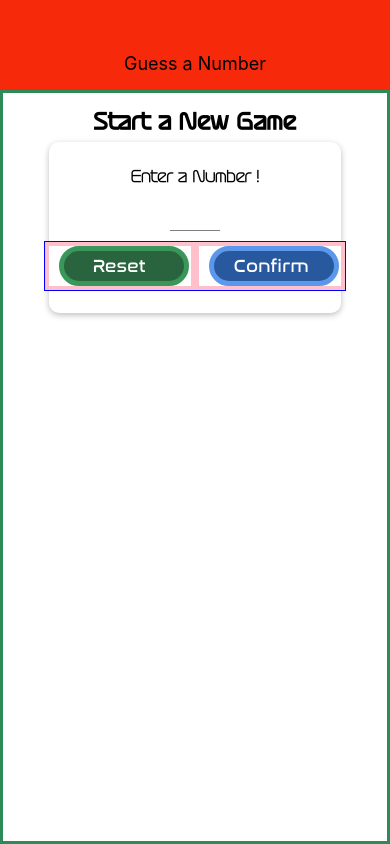
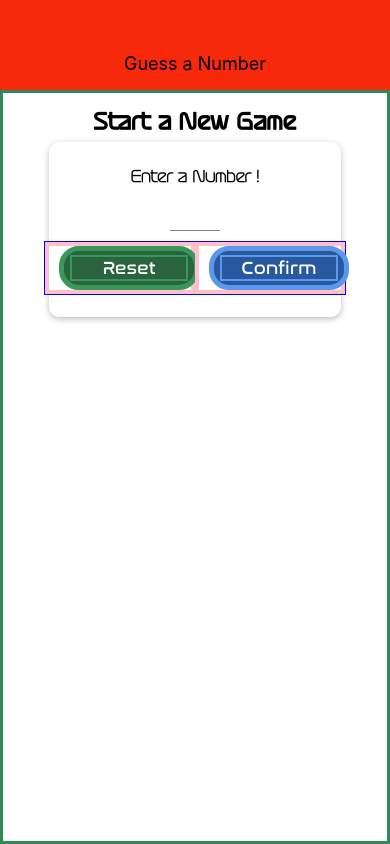
Before and after one commit to stevekutz/reactnative_guessnum_app, a React Native app in the folder reactnative_guess_num/: screen / in a window 390 px wide. Built offline with nearby package versions, Linux system fonts and the light colour scheme.

Commit message:
added icons to GameScreen with styling

```diff
--- a/reactnative_guess_num/components/CustomButton.js
+++ b/reactnative_guess_num/components/CustomButton.js
@@ -20,24 +20,24 @@ const CustomButton = (props) => {
 const styles = StyleSheet.create({
     button: {
         // default colors, override with props where used
-        width: 130,
+        width: 140,
         borderWidth: 5,
         borderColor: Colors.borderGrey,
         backgroundColor: Colors.startButton,
         paddingVertical: 4,
-        paddingHorizontal: 10,
+        paddingHorizontal: 4,
         borderRadius: 20,
-
     },
     buttonText: {
-        // borderWidth: 2,
-        // borderColor: 'white',
-        width: '90%',
+        borderWidth: 2,
+        borderColor: 'white',
+        // width: '95%',
 
         color: 'white',
         fontFamily: 'open-sans',
         fontSize: 18,
         textAlign: 'center',
+        marginHorizontal: 2,
     },
 
 
--- a/reactnative_guess_num/screens/GameScreen.js
+++ b/reactnative_guess_num/screens/GameScreen.js
@@ -5,6 +5,7 @@ import NumberContainer from '../components/NumberContainer';
 import Card from '../components/Card';
 import CustomButton from '../components/CustomButton';
 import DefaultStyles from '../constants/default-styles';
+import {Entypo} from '@expo/vector-icons';
 
 import Colors from '../constants/colors.js';
 
@@ -97,13 +98,18 @@ const GameScreen = props => {
                 <CustomButton
                     style = {styles.lowerStyle}
                     onPress = {() => nextGuessHandler('lower')}
-                > Lower </CustomButton>
+
+                ><Entypo name = 'arrow-bold-up' size = {20} color = 'white' />Lower
+                 <Entypo name = 'arrow-bold-down' size = {20} color = 'white' />
+                </CustomButton>
 
                 {/* <Button title = 'Higher' onPress = {nextGuessHandler.bind(this, 'higher')} /> */}
                 <CustomButton
                     style = {styles.higherStyle}
                     onPress = {() => nextGuessHandler('higher')}
-                > Higher </CustomButton>
+                ><Entypo name = 'arrow-bold-up' size = {20} color = 'white' />Higher
+                 <Entypo name = 'arrow-bold-up' size = {20} color = 'white' />
+                </CustomButton>
 
 
             </Card>
@@ -128,8 +134,8 @@ const styles = StyleSheet.create({
         margin: 20,
         flexDirection: 'row',
         justifyContent: 'space-between',
-        width: '80%',
-        maxWidth: '85%',
+        width: '90%',
+        maxWidth: '95%',
 
     },
     lowerStyle: {
@@ -141,11 +147,7 @@ const styles = StyleSheet.create({
         borderColor: Colors.borderLightGrey,
         backgroundColor: Colors.backgroundLightPink,
         fontFamily: 'Raleway-SemiBold',
-    }
-
-
-
-
+    },
 
 })
 
```
